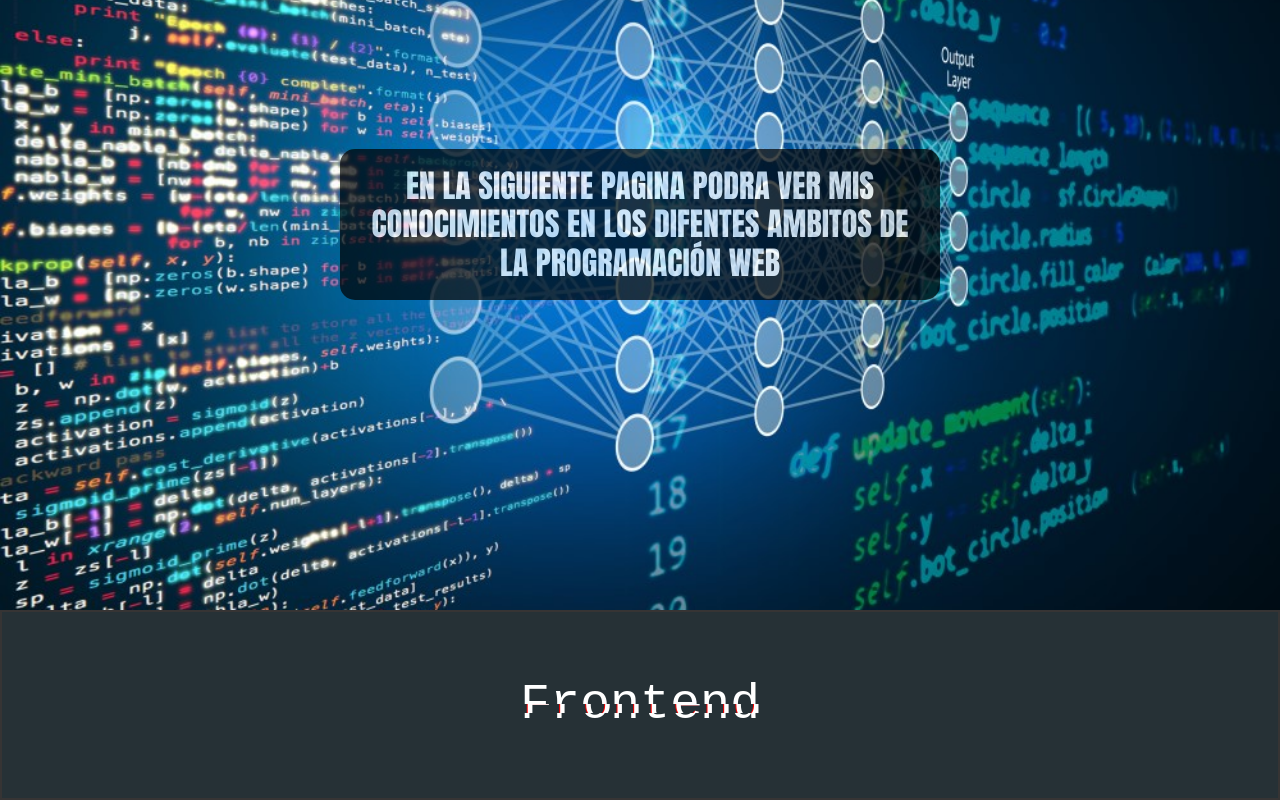
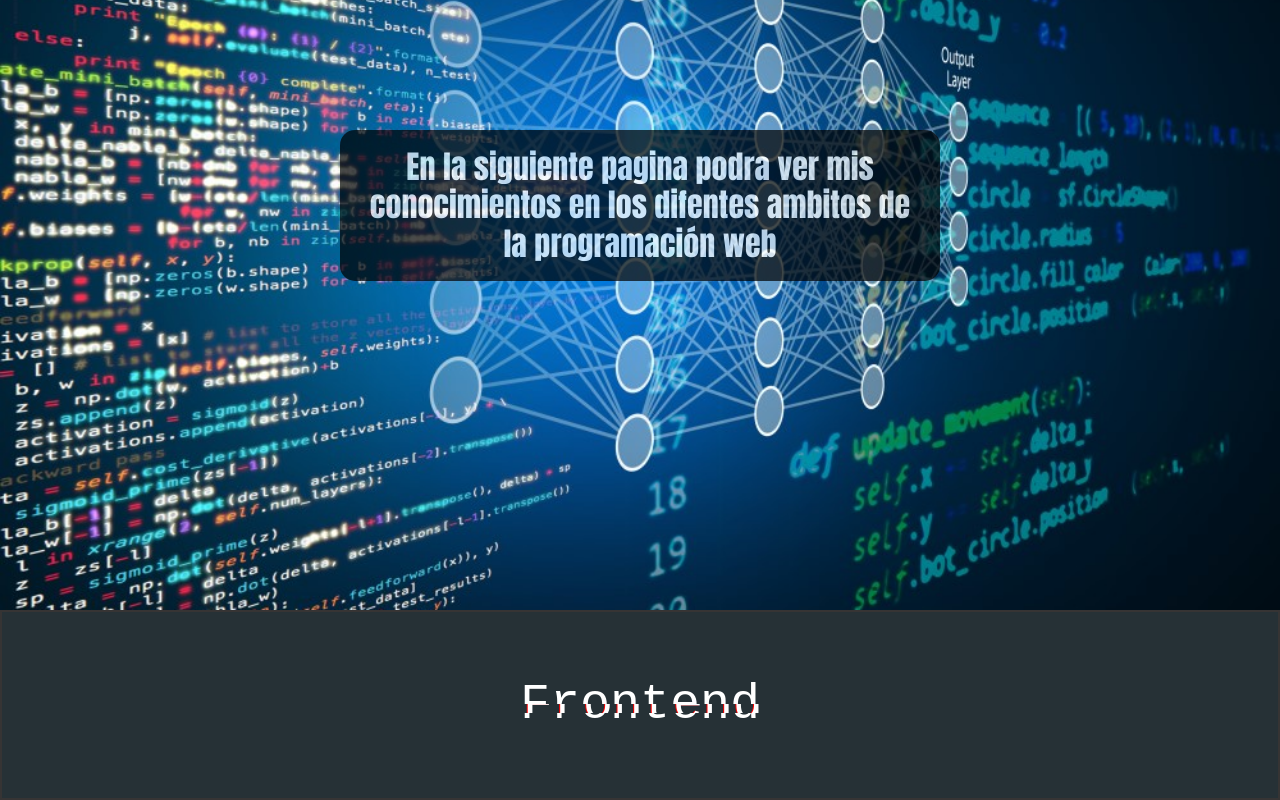
Before and after one commit to yhonex/personalpage, a React (Create React App) app: page / in a window 1280 px wide. Shown: the part 1060-1860 px from the top of the page. Built offline with nearby package versions, Linux system fonts and the light colour scheme; grey boxes are pictures that could not be loaded.

Commit message:
solucion errores 4

```diff
--- a/src/App.js
+++ b/src/App.js
@@ -1,13 +1,12 @@
 import "./assets/css/App.css";
+import Content from "./components/Content";
 
-import Routes from "./Routes/Routes";
-
+//import Routes from "./Routes/Routes";
 
 function App() {
   return (
     <div className="App">
-
-        <Routes />
+    <Content />
 
     </div>
   );
```
